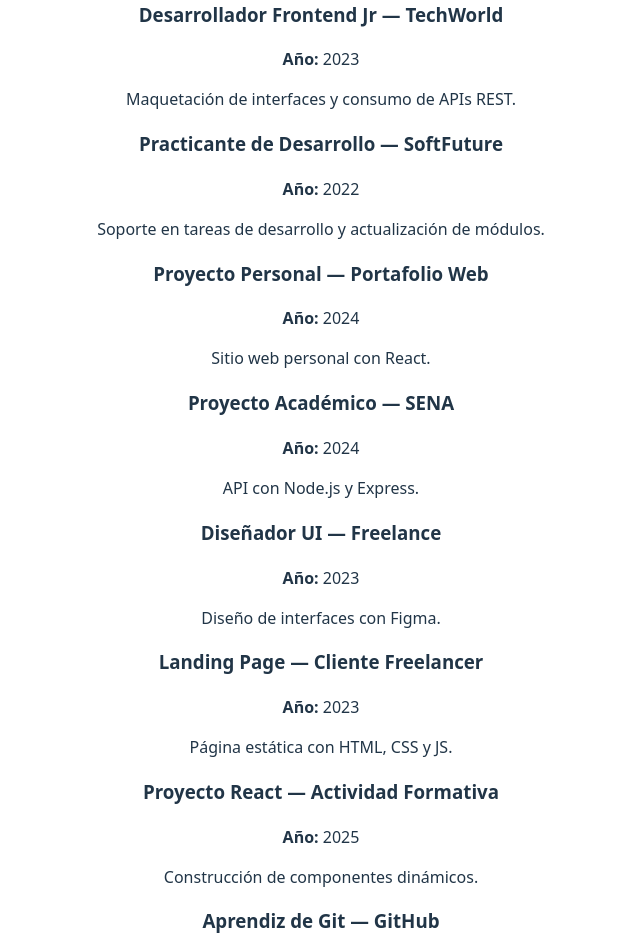
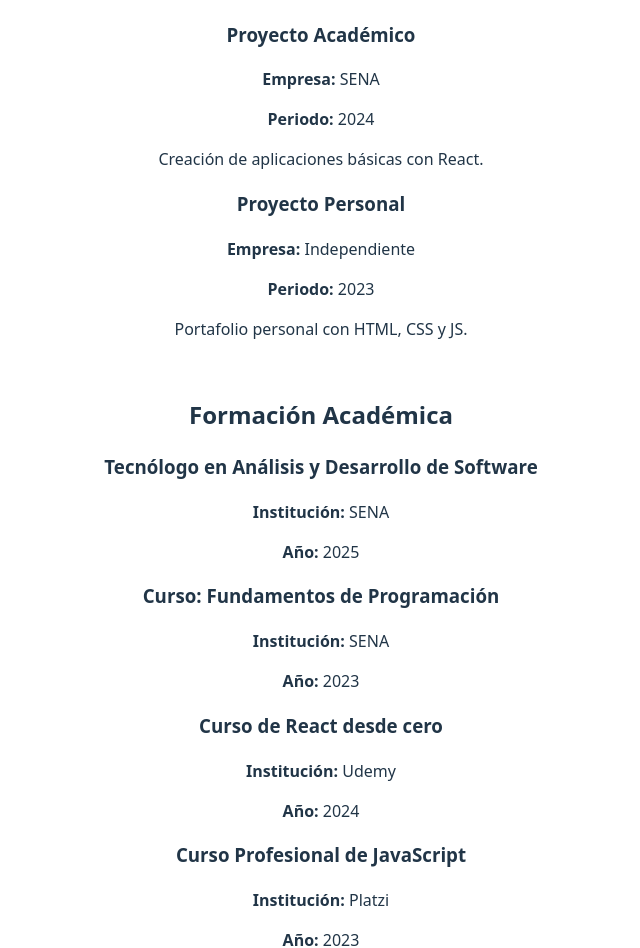
Before and after one commit to Sebastian-s-Organization/Project-React-Angular, a React (Vite) app: page / in a window 1280 px wide. Shown: the part 1188-2136 px from the top of the page, without its empty margins (319-959 px from the left). Built offline with nearby package versions, Linux system fonts and the light colour scheme.

Commit message:
feat: Experiencia mapeada desde arreglo en App.jsx

```diff
--- a/src/components/Experiencia.jsx
+++ b/src/components/Experiencia.jsx
@@ -1,80 +1,20 @@
-function Experiencia() {
-  // Array de experiencias (10 elementos)
-  const experiencias = [
-    {
-      cargo: "Desarrollador Frontend Jr",
-      empresa: "TechWorld",
-      año: 2023,
-      descripcion: "Maquetación de interfaces y consumo de APIs REST.",
-    },
-    {
-      cargo: "Practicante de Desarrollo",
-      empresa: "SoftFuture",
-      año: 2022,
-      descripcion:
-        "Soporte en tareas de desarrollo y actualización de módulos.",
-    },
-    {
-      cargo: "Proyecto Personal",
-      empresa: "Portafolio Web",
-      año: 2024,
-      descripcion: "Sitio web personal con React.",
-    },
-    {
-      cargo: "Proyecto Académico",
-      empresa: "SENA",
-      año: 2024,
-      descripcion: "API con Node.js y Express.",
-    },
-    {
-      cargo: "Diseñador UI",
-      empresa: "Freelance",
-      año: 2023,
-      descripcion: "Diseño de interfaces con Figma.",
-    },
-    {
-      cargo: "Landing Page",
-      empresa: "Cliente Freelancer",
-      año: 2023,
-      descripcion: "Página estática con HTML, CSS y JS.",
-    },
-    {
-      cargo: "Proyecto React",
-      empresa: "Actividad Formativa",
-      año: 2025,
-      descripcion: "Construcción de componentes dinámicos.",
-    },
-    {
-      cargo: "Aprendiz de Git",
-      empresa: "GitHub",
-      año: 2024,
-      descripcion: "Manejo de repositorios, ramas y commits.",
-    },
-    {
-      cargo: "App ToDo",
-      empresa: "Proyecto Personal",
-      año: 2022,
-      descripcion: "App CRUD con JavaScript.",
-    },
-    {
-      cargo: "Restaurante Local",
-      empresa: "Mesero",
-      año: 2021,
-      descripcion: "Trabajo previo antes de iniciar en tecnología.",
-    },
-  ];
+import React from "react";
 
+// Recibimos la prop que contiene el arreglo de experiencias
+export default function Experiencia({ experiencias }) {
   return (
-    <section>
-      <h2>Experiencia y Proyectos</h2>
+    <section style={{ padding: "20px" }}>
+      <h2>Experiencia</h2>
 
+      {/* Recorremos el arreglo usando .map() */}
       {experiencias.map((exp, index) => (
-        <div key={index} style={{ marginBottom: "1rem" }}>
-          <h3>
-            {exp.cargo} — {exp.empresa}
-          </h3>
+        <div key={index} style={{ marginBottom: "15px" }}>
+          <h3>{exp.cargo}</h3>
           <p>
-            <strong>Año:</strong> {exp.año}
+            <strong>Empresa:</strong> {exp.empresa}
+          </p>
+          <p>
+            <strong>Periodo:</strong> {exp.periodo}
           </p>
           <p>{exp.descripcion}</p>
         </div>
@@ -82,5 +22,3 @@
     </section>
   );
 }
-
-export default Experiencia;
```
